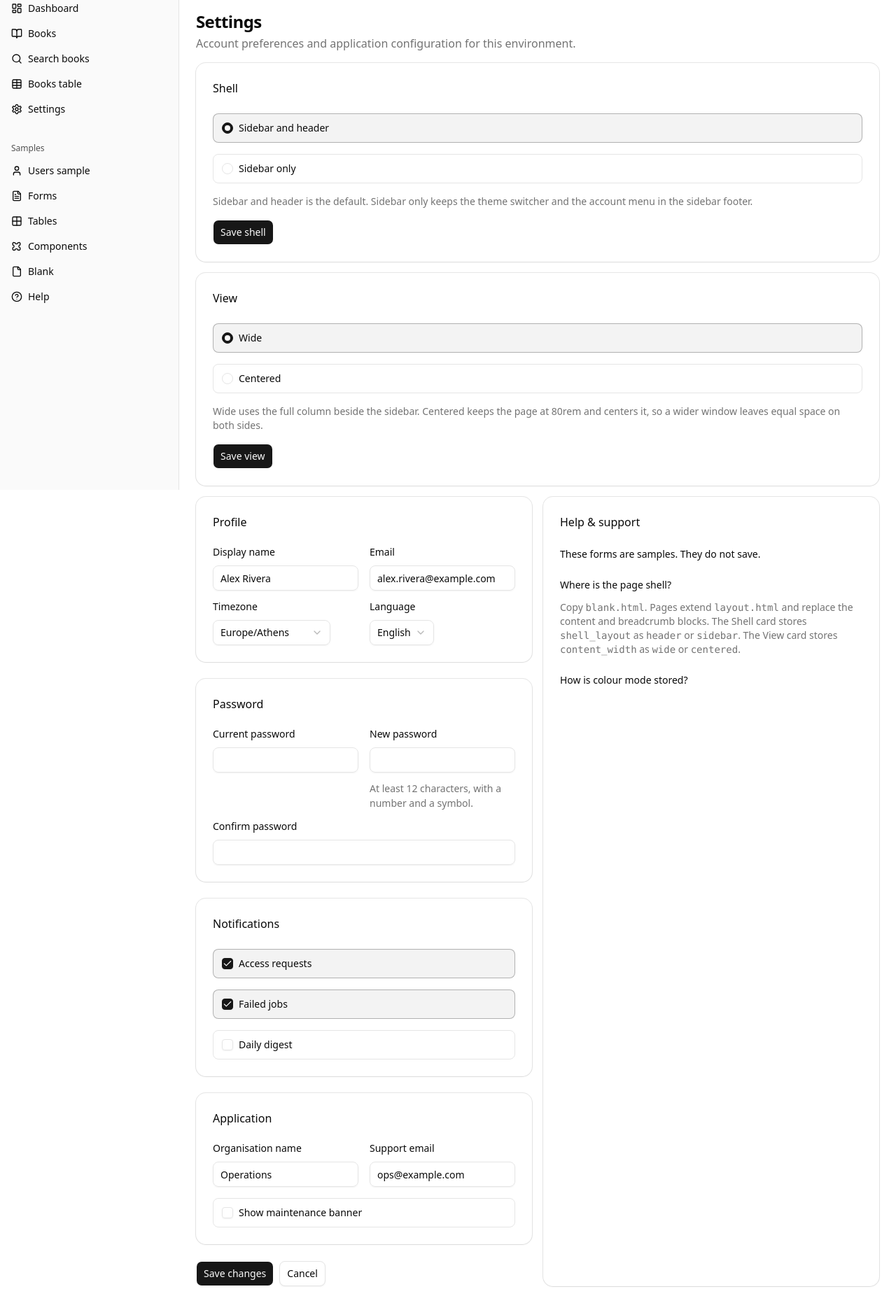
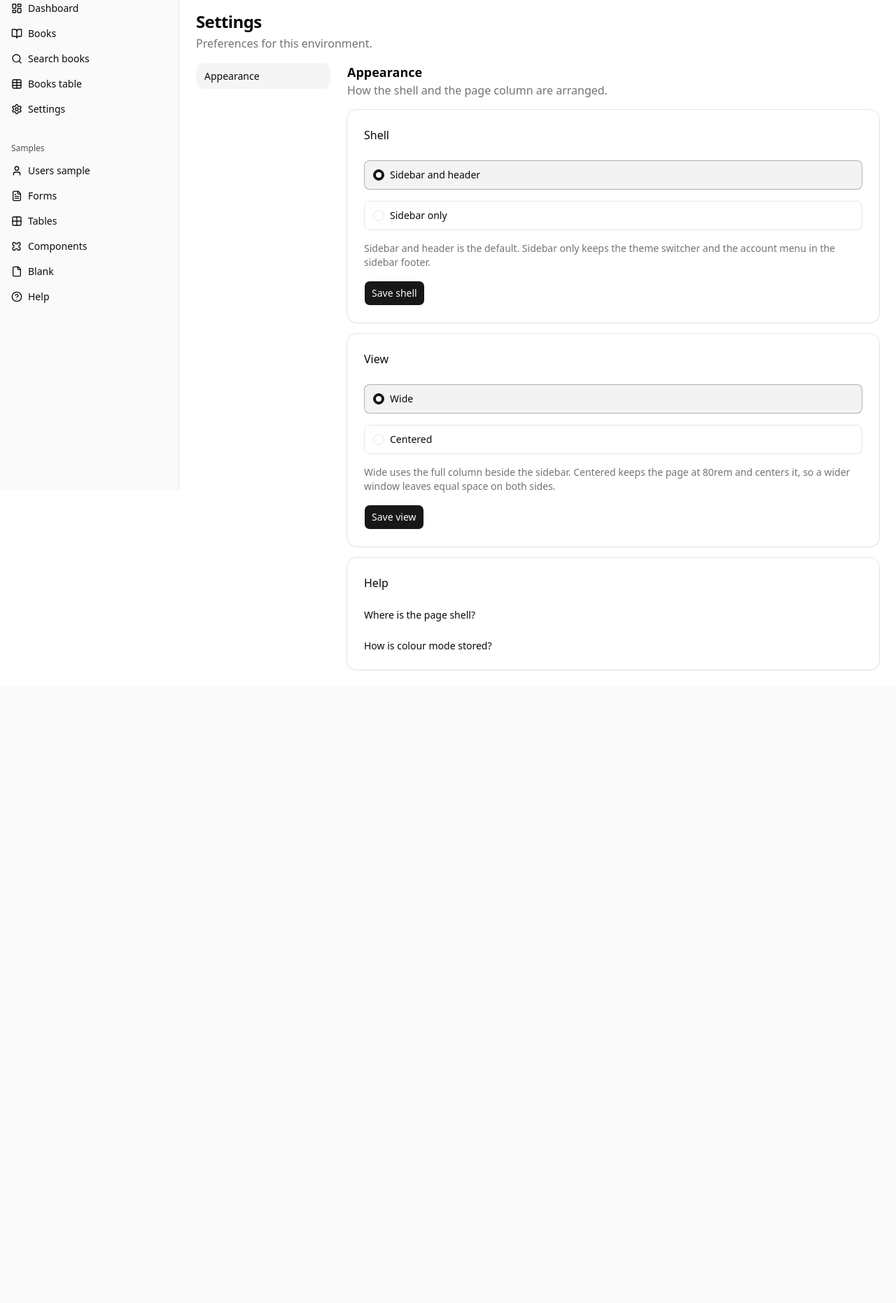
Before and after one commit to tgogos/fastapi-htmx-basecoat, a FastAPI app: template app/ui/templates/pages/settings.html in a window 1280 px wide. Shown: the part 100-1962 px from the top of the page at 70% size. After the commit the page ends 1058 px from the top, so only its background shows below. Run offline with FastAPI, Linux system fonts and the light colour scheme; the template is opened without the code that fills it, so the values that code supplies are empty; parts of the project's set-up code (start-up, migrations or seed data) failed here and were passed over.

Commit message:
Turn Settings into an Appearance page with its own nav, so the page only keeps the preferences that save.
Co-authored-by: Cursor <cursoragent@cursor.com>

```diff
--- a/app/ui/static/css/app.css
+++ b/app/ui/static/css/app.css
@@ -214,6 +214,64 @@ html.dark .theme-switch .when-dark {
 .shell-choice .stack > .btn,
 .view-choice .stack > .btn {
   align-self: flex-start;
+}
+
+.settings-layout {
+  display: flex;
+  flex-direction: column;
+  align-items: stretch;
+  gap: 1.5rem;
+}
+
+.settings-nav {
+  display: flex;
+  flex-flow: row wrap;
+  gap: 0.25rem;
+}
+
+.settings-nav a {
+  display: block;
+  padding: 0.5rem 0.75rem;
+  border-radius: var(--radius);
+  color: inherit;
+  font-size: 0.875rem;
+  font-weight: 500;
+  text-decoration: none;
+}
+
+.settings-nav a:hover,
+.settings-nav a[aria-current="page"] {
+  background: var(--muted);
+}
+
+.settings-panel {
+  display: flex;
+  flex-direction: column;
+  gap: 1rem;
+  min-width: 0;
+}
+
+.settings-panel > div > h2 {
+  margin: 0;
+  font-size: 1.125rem;
+  font-weight: 600;
+}
+
+@media (min-width: 48rem) {
+  .settings-layout {
+    flex-direction: row;
+    align-items: flex-start;
+  }
+
+  .settings-nav {
+    flex-direction: column;
+    flex: none;
+    width: 12rem;
+  }
+
+  .settings-panel {
+    flex: 1;
+  }
 }
 
 .page-head {
--- a/app/ui/templates/pages/settings.html
+++ b/app/ui/templates/pages/settings.html
@@ -1,6 +1,6 @@
 {% extends "layout.html" %}
 {% block title %}Settings · Admin{% endblock %}
-{% block description %}Account and application settings{% endblock %}
+{% block description %}Appearance preferences{% endblock %}
 {% block breadcrumb %}
 {% from "partials/breadcrumb.html" import crumbs %}
 {{ crumbs([{"href": "/ui/dashboard", "label": "Dashboard"}, {"label": "Settings"}]) }}
@@ -9,9 +9,18 @@
 <div class="page-head">
   <div>
     <h1>Settings</h1>
-    <p class="muted">Account preferences and application configuration for this environment.</p>
+    <p class="muted">Preferences for this environment.</p>
   </div>
 </div>
+<div class="settings-layout">
+  <nav class="settings-nav" aria-label="Settings">
+    <a href="/ui/settings" aria-current="page">Appearance</a>
+  </nav>
+  <div class="settings-panel">
+    <div>
+      <h2>Appearance</h2>
+      <p class="muted">How the shell and the page column are arranged.</p>
+    </div>
 <section class="card shell-choice">
   <header>
     <h2>Shell</h2>
@@ -66,117 +75,12 @@
     </form>
   </section>
 </section>
-<form>
-  <div class="split">
-    <div class="page-stack">
-      <section class="card" aria-labelledby="profile-heading">
-        <header>
-          <h2 id="profile-heading">Profile</h2>
-        </header>
-        <section class="form-grid">
-          <div class="field">
-            <label for="display-name">Display name</label>
-            <input class="input" id="display-name" type="text" value="Alex Rivera" required />
-          </div>
-          <div class="field">
-            <label for="profile-email">Email</label>
-            <input class="input" id="profile-email" type="email" value="alex.rivera@example.com" required />
-          </div>
-          <div class="field">
-            <label for="profile-timezone">Timezone</label>
-            <select id="profile-timezone">
-              <option>UTC</option>
-              <option selected>Europe/Athens</option>
-              <option>America/New_York</option>
-            </select>
-          </div>
-          <div class="field">
-            <label for="profile-language">Language</label>
-            <select id="profile-language">
-              <option selected>English</option>
-              <option>Greek</option>
-            </select>
-          </div>
-        </section>
-      </section>
-      <section class="card" aria-labelledby="password-heading">
-        <header>
-          <h2 id="password-heading">Password</h2>
-        </header>
-        <section class="form-grid">
-          <div class="field">
-            <label for="current-password">Current password</label>
-            <input class="input" id="current-password" type="password" autocomplete="current-password" />
-          </div>
-          <div class="field">
-            <label for="new-password">New password</label>
-            <input class="input" id="new-password" type="password" autocomplete="new-password" />
-            <p class="muted">At least 12 characters, with a number and a symbol.</p>
-          </div>
-          <div class="field span-2">
-            <label for="confirm-password">Confirm password</label>
-            <input class="input" id="confirm-password" type="password" autocomplete="new-password" />
-          </div>
-        </section>
-      </section>
-      <section class="card" aria-labelledby="notify-heading">
-        <header>
-          <h2 id="notify-heading">Notifications</h2>
-        </header>
-        <section class="stack">
-          <div class="field">
-            <label>
-              <input class="input" type="checkbox" id="notify-access" checked />
-              Access requests
-            </label>
-          </div>
-          <div class="field">
-            <label>
-              <input class="input" type="checkbox" id="notify-jobs" checked />
-              Failed jobs
-            </label>
-          </div>
-          <div class="field">
-            <label>
-              <input class="input" type="checkbox" id="notify-digest" />
-              Daily digest
-            </label>
-          </div>
-        </section>
-      </section>
-      <section class="card" aria-labelledby="app-heading">
-        <header>
-          <h2 id="app-heading">Application</h2>
-        </header>
-        <section class="form-grid">
-          <div class="field">
-            <label for="org-name">Organisation name</label>
-            <input class="input" id="org-name" type="text" value="Operations" required />
-          </div>
-          <div class="field">
-            <label for="support-email">Support email</label>
-            <input class="input" id="support-email" type="email" value="ops@example.com" />
-          </div>
-          <div class="field span-2">
-            <label>
-              <input class="input" type="checkbox" id="maintenance-mode" />
-              Show maintenance banner
-            </label>
-          </div>
-        </section>
-      </section>
-      <div class="row-actions">
-        <button type="submit" class="btn">Save changes</button>
-        <a class="btn" data-variant="outline" href="/ui/dashboard">Cancel</a>
-      </div>
-    </div>
     <section class="card" id="help" aria-labelledby="help-heading">
       <header>
-        <h2 id="help-heading">Help &amp; support</h2>
+        <h2 id="help-heading">Help</h2>
       </header>
       <section class="page-stack">
-        <p>These forms are samples. They do not save.</p>
-        <details open>
+        <details>
           <summary>Where is the page shell?</summary>
           <p class="muted">Copy <code>blank.html</code>. Pages extend <code>layout.html</code> and replace the content and breadcrumb blocks. The Shell card stores <code>shell_layout</code> as <code>header</code> or <code>sidebar</code>. The View card stores <code>content_width</code> as <code>wide</code> or <code>centered</code>.</p>
         </details>
@@ -187,5 +91,5 @@
       </section>
     </section>
   </div>
-</form>
+</div>
 {% endblock %}
```
Also changed, not shown: docs/ENGINEERING.md (+2 -2 lines), tests/test_books_auth.py (+7 -0 lines).
